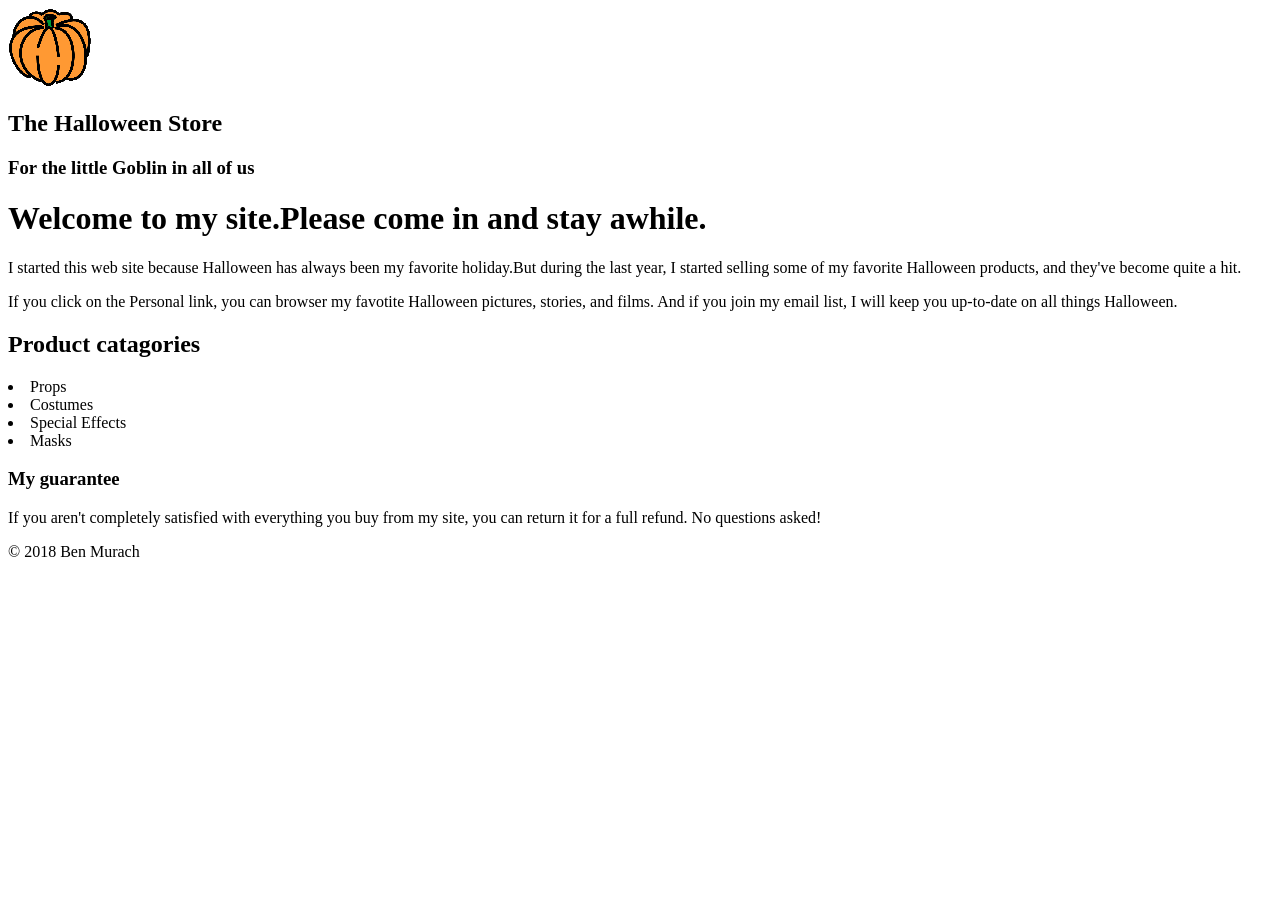
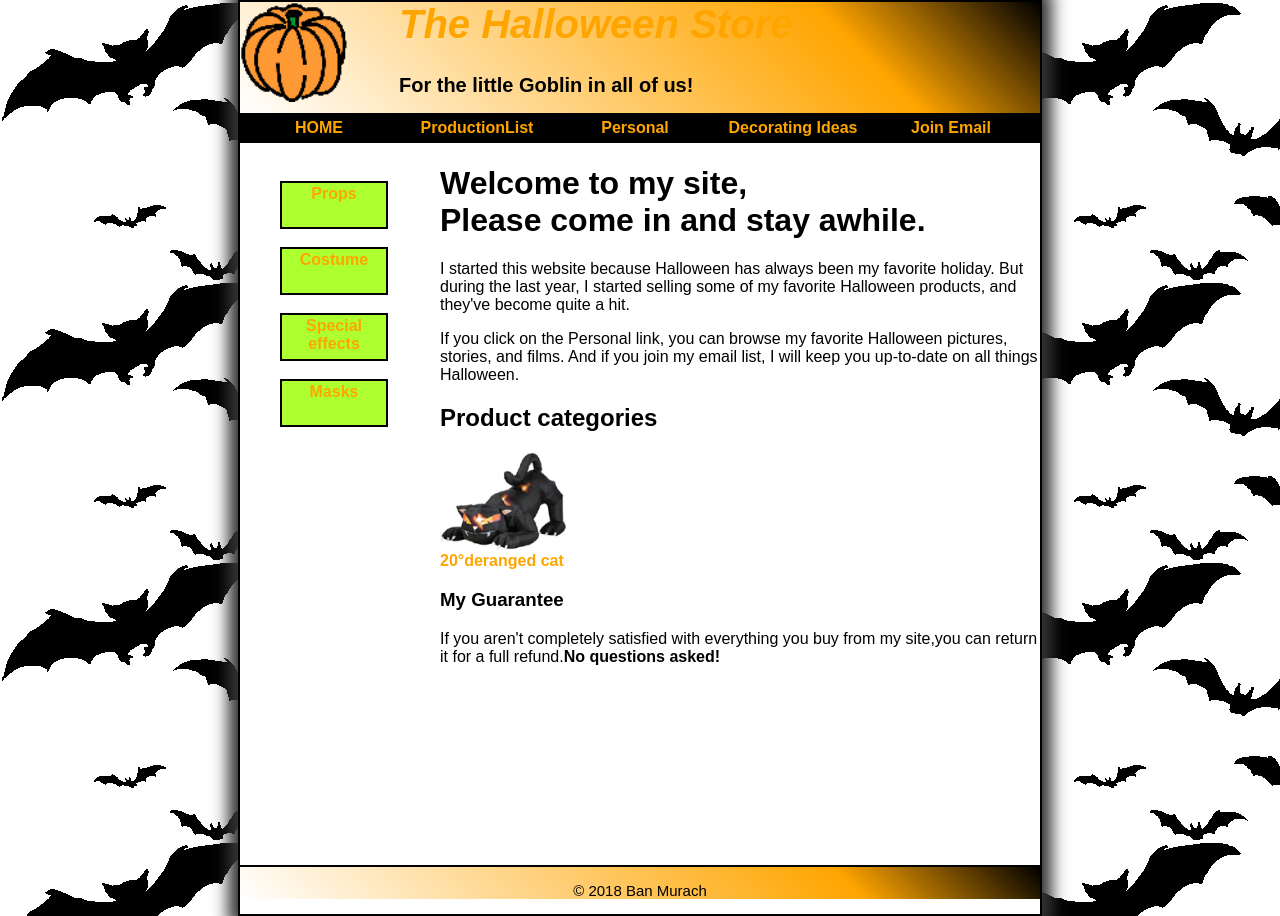
Before and after one commit to tidyliby/tidyliby.github.io, a plain HTML site: page halloween/index.html in a window 1280 px wide. Before the commit the page ends 800 px from the top, so only its background shows below. Drawn offline with Linux system fonts and the light colour scheme.

Commit message:
tidyliby

```diff
--- a/halloween/index.html
+++ b/halloween/index.html
@@ -3,41 +3,60 @@
 <html lang="en">
 <head>
 	<meta charset="utf-8" />
-	<title>Halloween</title>
+	<title>Helloween Store</title>
+    <link rel="stylesheet" href="styles/main.css">
 </head>
 
 <body>
-    <head>
-        <img src="images/pumpkin.gif" >
-        <h2>The Halloween Store</h2>
-        <h3>For the little Goblin in all of us</h3>
-        <h1>Welcome to my site.Please come in and stay awhile.</h1>
-    </head>
+    <header>
+        <img src="images/pumpkin.gif">
+        <h1 class="header1">The Halloween Store</h1>
+        <h2 class="header2">For the little Goblin in all of us!</h2>
+    </header>
+<div>
+        <nav id="nav_menu">
+    <ul>
+        <li style="background-color: black"><a href="index.html" class="background1">HOME</a></li>
+        <li style="background-color: black"><a href="productlist.html" class="background1">ProductionList</a></li>
+        <li style="background-color: black"><a href="#" class="background1">Personal</a></li>
+        <li style="background-color: black"><a href="product.html" class="background1">Decorating Ideas</a>
+            <ul>
+                <li style="background-color: black"><a href="#" class="background1">Outdoor</a></li>
+                <li style="background-color: black"><a href="#" class="background1">Indoor</a></li>
+                <li style="background-color: black"><a href="#" class="background1">Table</a></li>
+                <li style="background-color: black"><a href="#" class="background1">Threats</a></li>
+            </ul>
+        <li style="background-color: black"><a href="#" class="background1">Join Email</a></li>
+    </ul>
+        </nav>
+</div>
 
-    <p>I started this web site because Halloween has always been my favorite holiday.But during the last year, I started selling some of
-    my favorite Halloween products, and they've become quite a hit.</p>
-    <p>
-        If you click on the Personal link, you can browser my favotite Halloween pictures, stories, and films. And if you join my email list,
-        I will keep you up-to-date on all things Halloween.
-    </p>
-    <h2>Product catagories</h2>
-    <ur>
-        <li>Props</li>
-        <li>Costumes</li>
-        <li>Special Effects</li>
-        <li>Masks</li>
-    </ur>
+     <main style="height:700px">
+        <div style="float: left;height: 500px;width: 200px"><nav>
+            <ul class=leftsec>
+                <li><a href="products/props.html">Props</a></li><br>
+                <li><a href="products/costume.html">Costume</a></li><br>
+                <li><a href="products/special effects.html">Special effects</a></li><br>
+                <li><a href="products/masks.html">Masks</a></li>
+            </ul>
+        </nav></div>
 
+         <div><h1><tab>W</tab>elcome to my site,<br> Please come in and stay awhile.</h1>
+
+<p>I started this website because Halloween has always been my favorite holiday. But during the last year, I started selling some of my favorite Halloween products, and they've become quite a hit.</p>
+<p>If you click on the Personal link, you can browse my favorite Halloween pictures, stories, and films. And if you join my email list, I will keep you up-to-date on all things Halloween.</p>
+
+        <h2>Product categories</h2>
+            <img style="margin-right: 400px;height=150px"src="images/cat1.jpg">
+            <a href="product.html">20°deranged cat</a>
+
+            <h3>My Guarantee</h3>
+             <div>If you aren't completely satisfied with everything you buy from my site,you can return it for a full refund.<strong>No questions asked!</strong></div>
+         </div>
+        </main>
     <footer>
-    <h3>My guarantee</h3>
-        <p>If you aren't completely satisfied with everything you buy from my site, you can return it for a full refund. No questions asked!</p>
-
-        <p>&#169; 2018 Ben Murach</p>
+            <p class="footer">&copy; 2018 Ban Murach</p>
     </footer>
 
-
-    <footer>
-
-    </footer>
 </body>
 </html>
--- /dev/null
+++ b/halloween/styles/main.css
@@ -0,0 +1,99 @@
+html{
+    background-image: url(image/bats.gif);
+}
+body{
+    font-family: sans-serif;
+    width: 800px;
+    background-color: white;
+    border:2px solid black;
+    -moz-box-shadow:0 0 15px 10px #545454;
+    -webkit-box-shadow:0 0 15px 10px #545454;
+    box-shadow: 0 0 15px 10px #363636;
+    margin: auto;
+    background-repeat:repeat-x;
+    background-repeat: repeat-y;
+}
+.header1{
+    font-size: 40px;
+    color: orange;
+    font-style: italic;
+    font-weight: bold;
+    text-shadow: black;
+    margin-top: 0;
+}
+.header2{
+    font-size:20px;
+}
+img{
+    float: left;
+    height: 100px;
+    margin-right:50px;
+}
+.background color1{
+    color: white;
+}
+.background color2{
+    background-color: black;
+}
+
+#nav_menu ul{
+    list-style:none;
+    position: relative;
+    margin: auto;
+    padding-inline-start:0px;
+    background-color: black !important;
+}
+#nav_menu ul li{
+    float: left;
+    width: 150px;
+    height: 20px;
+}
+#nav_menu ul ul{
+    display: none;
+    position: absolute;
+    top: 100%;
+}
+#nav_menu ul ul li{
+    float: none;
+    width:160px;
+}
+#nav_menu ul li:hover>ul{
+    display: block;
+}
+#nav_menu>ul::after{
+    content: "";
+    display: block;
+    clear: both;
+}
+a{
+    color: orange;
+    font-weight: bold;
+    margin-left: 0px;
+    transition: color 1s ease-in 1s;
+    text-decoration: none;
+}
+.footer{
+    font-size: 15px;
+    text-align: center;
+}
+header{
+    background:linear-gradient(45deg, white, orange 75%, black)!important;
+    border-bottom:2px solid black;
+    linear-gradient(45deg, white, orange 75%, black);
+}
+footer{
+    background:linear-gradient(45deg, white, orange 75%, black) !important;
+    border-top:2px solid black;
+    linear-gradient(45deg, white, orange 75%, black);
+    text-align: center;
+    margin: 0px;
+}
+li{
+    padding: 2px;
+    border: 2px solid black;
+    background-color: greenyellow;
+    width: 100px ;
+    height: 40px;
+    text-align: center;
+    list-style: none;
+}
--- /dev/null
+++ b/halloween/styles/product.css
@@ -0,0 +1,128 @@
+html{
+    background-image:url(bats.gif);
+}
+body{
+    font-family: sans-serif;
+    width: 800px;
+    background-color: white;
+    border:2px solid black;
+    -moz-box-shadow:0 0 10px 10px #545454;
+    -webkit-box-shadow:0 0 10px 10px #545454;
+    box-shadow: 0 0 10px 10px #545454;
+    margin: auto;
+    background-repeat:repeat-x;
+    background-repeat: repeat-y;
+}
+.head1{
+    font-size: 40px;
+    color: orange;
+    font-style: italic;
+    font-weight: bold;
+    text-shadow: black;
+    margin-top: 0;
+}
+.head2{
+    font-size:20px;
+}
+h2{
+    font-size: 20px;
+
+}
+h3{
+    font-size: 20px;
+
+}
+img{
+    float: left;
+    height: 100px;
+    margin-right:40px;
+}
+h1{
+    font-size:15px;
+    text-transform: capitalize;
+
+}
+p.hsk{
+    font-size: 15px;
+    text-align: center;
+}
+a{
+    color: orange;
+    font-weight: bold;
+    margin-left: 0px;
+    transition: color 1s ease-in 1s;
+    text-decoration: none;
+}
+a:hover{
+    color:green;
+}
+li{
+    padding: 2px;
+    border: 2px solid black;
+    background-color: greenyellow;
+    width: 100px ;
+    height: 40px;
+    text-align: center;
+    list-style: none;
+}
+tab{
+    font-size: 50px;
+}
+header{
+    background:linear-gradient(45deg, white, orange 75%, black)!important;
+    border-bottom:2px solid black;
+    linear-gradient(45deg, white, orange 75%, black);
+}
+footer{
+    background:linear-gradient(45deg, white, orange 75%, black) !important;
+    border-top:2px solid black;
+    linear-gradient(45deg, white, orange 75%, black);
+}
+
+a.hsk{
+    transition: color 1s ease-in 1s;
+}
+a.hsk:hover{
+    color: gray;
+}
+
+#nav_menu ul{
+    list-style:none;
+    position: relative;
+    margin: auto;
+    padding-inline-start:0px;
+    background-color: black !important;
+}
+#nav_menu ul li{
+    float: left;
+    width: 152px;
+    height: 20px;
+}
+#nav_menu ul ul{
+    display: none;
+    position: absolute;
+    top: 100%;
+}
+#nav_menu ul ul li{
+    float: none;
+}
+#nav_menu ul li:hover>ul{
+    display: block;
+}
+#nav_menu>ul::after{
+    content: "";
+    display: block;
+    clear: both;
+}
+.background1{
+    color: gray important;
+}
+.background2{
+    background-color: black;
+}
+.head3{
+    text-align: center;
+}
+.style3{
+    text-align: center;margin: 0px;
+}
--- /dev/null
+++ b/halloween/styles/productlist.css
@@ -0,0 +1,129 @@
+html{
+    background-image:url(bats.gif);
+}
+body{
+    font-family: sans-serif;
+    width: 800px;
+    background-color: white;
+    border:2px solid black;
+    -moz-box-shadow:0 0 10px 10px #545454;
+    -webkit-box-shadow:0 0 10px 10px #545454;
+    box-shadow: 0 0 10px 10px #545454;
+    margin: auto;
+    background-repeat:repeat-x;
+    background-repeat: repeat-y;
+}
+.head1{
+    font-size: 40px;
+    color: orange;
+    font-style: italic;
+    font-weight: bold;
+    text-shadow: black;
+    margin-top: 0;
+}
+.head2{
+    font-size:20px;
+}
+h2{
+    font-size: 20px;
+
+}
+h3{
+    font-size: 20px;
+}
+img{
+    float: left;
+    height: 100px;
+    margin-right:40px;
+}
+h1{
+    font-size:15px;
+    text-transform: capitalize;
+
+}
+
+a{
+    color: orange;
+    font-weight: bold;
+    margin-left: 0px;
+    transition: color 1s ease-in 1s;
+    text-decoration: none;
+}
+a:hover{
+    color:green;
+}
+li{
+    padding: 2px;
+    border: 2px solid black;
+    background-color: greenyellow;
+    width: 100px ;
+    height: 40px;
+    text-align: center;
+    list-style: none;
+}
+tab{
+    font-size: 50px;
+}
+header{
+    background:linear-gradient(45deg, white, orange 75%, black)!important;
+    border-bottom:2px solid black;
+    linear-gradient(45deg, white, orange 75%, black);
+}
+footer{
+    background:linear-gradient(45deg, white, orange 75%, black) !important;
+    border-top:3px solid black;
+    linear-gradient(45deg, white, orange 75%, black);
+}
+
+#nav_menu ul{
+    list-style:none;
+    position: relative;
+    margin: auto;
+    padding-inline-start:0px;
+    background-color: black !important;
+}
+#nav_menu ul li{
+    float: left;
+    width: 142px;
+    height: 20px;
+}
+#nav_menu ul ul{
+    display: none;
+    position: absolute;
+    top: 100%;
+}
+#nav_menu ul ul li{
+    float: none;
+     width: 160px;
+}
+#nav_menu ul li:hover>ul{
+    display: block;
+}
+#nav_menu>ul::after{
+    content: "";
+    display: block;
+    clear: both;
+}
+.backcolor2{
+    color: gray !important;
+}
+.backcolor1{
+    background-color: black;
+}
+.center{
+    font-size: 15px;
+    text-align: center;
+}
+
+.font{
+    float: none;
+    color:#476845 !important;
+    font-size: 16px;
+}
+
+.headerstyle{
+    font-size: 20px;
+    text-align: center;
+    margin-left: 5px;
+    margin-right: 20px;
+}
```
Also changed, not shown: halloween/product.html (added, +64 -0 lines), halloween/productlist.html (added, +115 -0 lines), halloween/styles/image/bats.gif (renamed from halloween/images/bats.gif), halloween/styles/image/bx_loader.gif (renamed from halloween/styles/images/bx_loader.gif), halloween/styles/image/controls.png (renamed from halloween/styles/images/controls.png).
